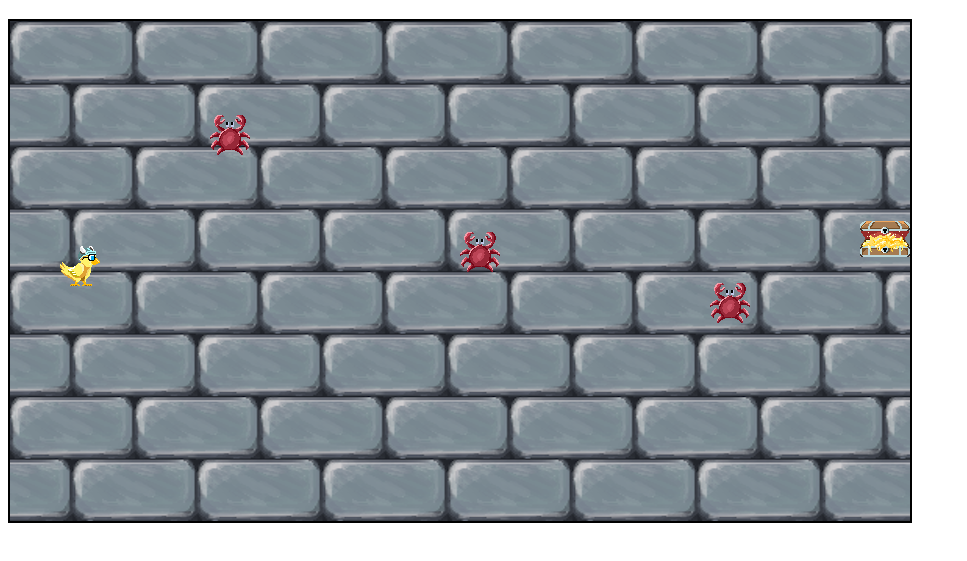
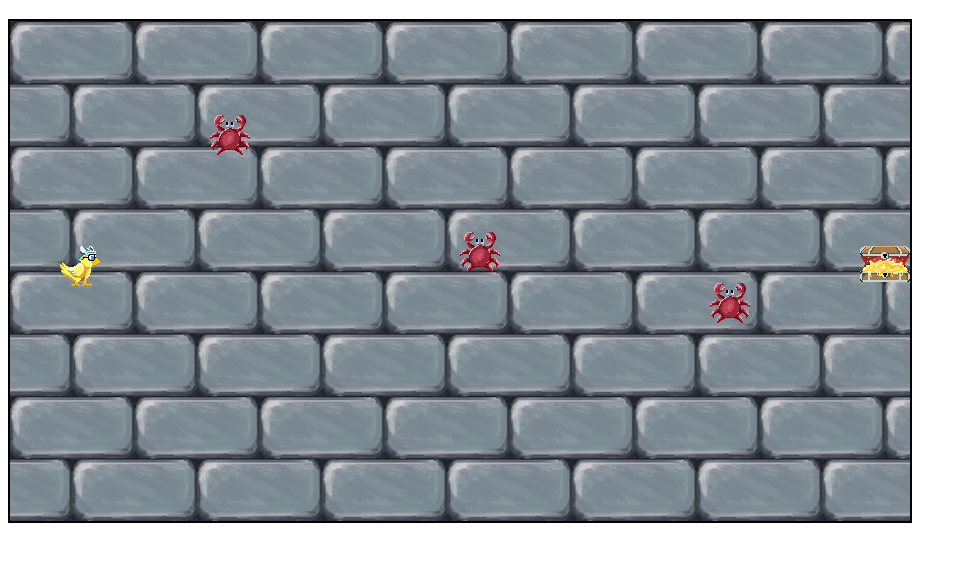
Before and after one commit to helmihidzir/crossing_game, a plain HTML site: page index.html in a window 1280 px wide. Shown: the part 61-622 px from the top of the page, without its empty margins (0-967 px from the left). Drawn offline with Linux system fonts and the light colour scheme.

Commit message:
Update README.md and picture

```diff
--- a/index.html
+++ b/index.html
@@ -55,7 +55,7 @@
 
         var player = new GameCharacter(50, 225, width, width, "rgb(0, 255, 0", 0);
 
-        var goal = new GameCharacter(screenWidth - width, 200, width, 100, "rgb(0, 0, 0", 0);
+        var goal = new GameCharacter(screenWidth - width, 225, width, 100, "rgb(0, 0, 0", 0);
 
         var sprites = {};
 
```
Also changed, not shown: images/crossing_game.png.
